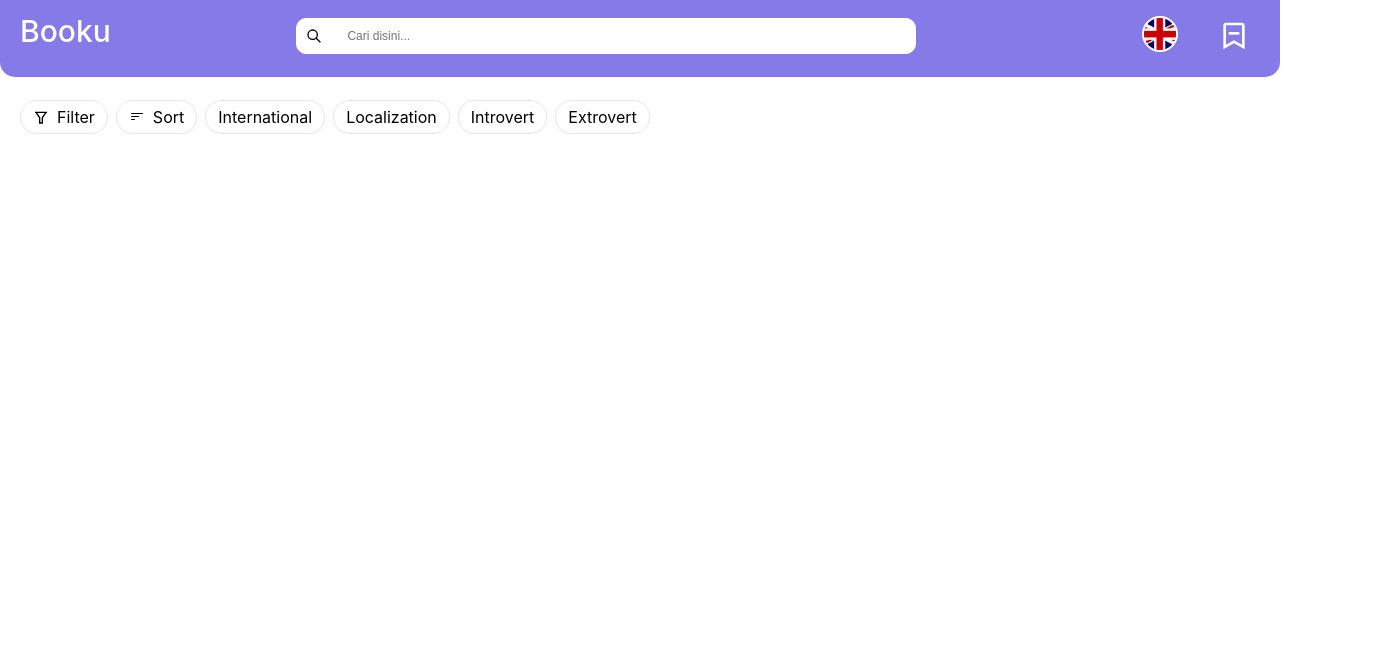
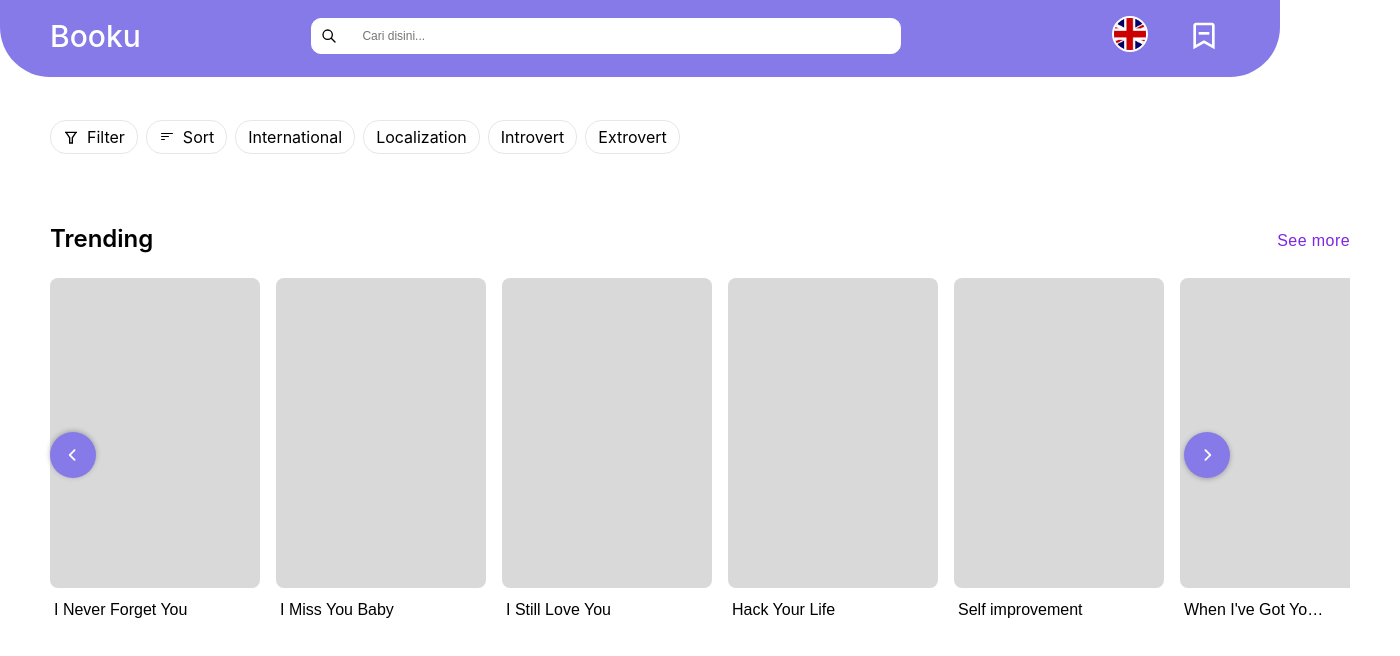
Before and after one commit to ismalzikri/Book-App, a React (Create React App) app: page / in a window 1280 px wide. Shown: the top 656 px of the page, 1400 px wide, since content can reach past the window. Built offline with nearby package versions, Linux system fonts and the light colour scheme.

Commit message:
feat(core features): adding new changes thats idk how to explain

```diff
--- a/src/App.tsx
+++ b/src/App.tsx
@@ -14,7 +14,7 @@ function App() {
   return (
     <>
       { splash ?
-        <SplashScreen text={`Welcome To Booku`} speed={150} />
+        <SplashScreen text={`Welcome To Booku`} speed={120} />
         :
         <Home/>
       }
--- /dev/null
+++ b/src/components/Books/BooksCard/BooksCard.tsx
@@ -0,0 +1,19 @@
+import { WrapCard, Card, Title } from "./BooksCardStyled"
+
+type ListCardType = {
+  id: number;
+  cover: string;
+  title: string;
+}
+
+export const BooksCard = (props: { cardData: ListCardType}) => {
+
+  const { title } = props.cardData
+
+  return (
+    <WrapCard>
+      <Card/>
+      <Title>{title}</Title>
+    </WrapCard>
+  )
+}
--- /dev/null
+++ b/src/components/Books/BooksCard/BooksCardStyled.ts
@@ -0,0 +1,25 @@
+import styled from "styled-components";
+
+export const WrapCard = styled.div`
+  display: flex;
+  flex-direction: column;
+`;
+
+export const Card = styled.div`
+  width: 210px;
+  height: 310px;
+  background: #d9d9d9;
+  border-radius: 8px;
+`;
+
+export const Title = styled.span`
+  font-family: Red Hat Display, sans-serif;
+  font-weight: 500;
+  font-size: 16px;
+  line-height: 130%;
+  white-space: nowrap;
+  overflow: hidden;
+  text-overflow: ellipsis;
+  margin: 12px 4px;
+  max-width: 140px;
+`;
--- a/src/components/Books/BooksList.tsx
+++ b/src/components/Books/BooksList.tsx
@@ -1,7 +1,49 @@
-import { Main } from "./BooksListStyled"
+import { BooksCard } from "./BooksCard/BooksCard";
+import { ReactComponent as ArrowIcon } from "../../assets/svg/arrow.svg";
+import {
+  ContainerList,
+  WrapCardList,
+  WrapTitle,
+  WrapCard,
+  SeeMore,
+  Title,
+  LeftButton,
+  RightButton,
+} from "./BooksListStyled";
 
-export const BooksList = () => {
+type ListProps = {
+  title: string;
+  items: ListCardType[];
+};
+
+type ListCardType = {
+  id: number;
+  cover: string;
+  title: string;
+};
+
+export const BooksList = (props: { listProps: ListProps }) => {
+  const { title, items } = props.listProps;
+
+  const listItem = items.map((item) => {
+    return <BooksCard key={item.id} cardData={item} />;
+  });
+
   return (
-    <Main />
-  )
-}
+    <ContainerList>
+      <LeftButton>
+        <ArrowIcon />
+      </LeftButton>
+      <WrapCard>
+        <WrapTitle>
+          <Title>{title}</Title>
+          <SeeMore>See more</SeeMore>
+        </WrapTitle>
+        <WrapCardList>{listItem}</WrapCardList>
+      </WrapCard>
+      <RightButton>
+        <ArrowIcon />
+      </RightButton>
+    </ContainerList>
+  );
+};
--- a/src/components/Books/BooksListStyled.ts
+++ b/src/components/Books/BooksListStyled.ts
@@ -1,5 +1,95 @@
 import styled from "styled-components";
 
-export const Main = styled.main `
-  margin: 0px auto ;
+export const ContainerList = styled.section `
+  margin-top: 50px;
+  display: flex;
 `
+
+export const WrapCard = styled.div `
+  display: flex;
+  flex-direction: column;
+  overflow:hidden;
+`
+
+export const WrapCardList = styled.div `
+  position: relative;
+  display:flex;
+  gap:1rem;
+`
+
+export const WrapTitle = styled.div `
+  display:flex;
+  align-items: center;
+  justify-content: space-between;
+`
+
+export const Title = styled.h2 `
+  margin-bottom: 25px;
+  font-weight: 600;
+`
+
+export const SeeMore = styled.span `
+  font-size: 16px;
+  color:#7c27e3;
+  cursor:pointer;
+  transition: .3s ease;
+  letter-spacing: calc(14px * .03);
+  font-family: Red Hat Display,sans-serif;
+    &:hover {
+      color:#867AE9;
+    }
+`
+
+export const LeftButton = styled.button `
+  position: absolute;
+  display:flex;
+  align-items:center;
+  background:#867AE9;
+  z-index: 1;
+  height: 46px;
+  width: 46px;
+  left: 50px;
+  top: 110px;
+  bottom:0;
+  margin:auto;
+  outline:none;
+  border:none;
+  cursor:pointer;
+  border-radius:50%;
+  transform: rotate(270deg);
+  box-shadow: 1px 0 5px 0 rgb(49 53 59 / 35%);
+  transition-timing-function: cubic-bezier(0.2,0.64,0.21,1);
+  transition: all 0.5s;
+    &:hover {
+      width:50px;
+      height:50px;
+      left:48px;
+    }
+`
+
+export const RightButton = styled.button `
+  position: absolute;
+  display:flex;
+  align-items:center;
+  background:#867AE9;
+  z-index: 1;
+  height: 46px;
+  width: 46px;
+  right: 50px;
+  top: 110px;
+  bottom:0;
+  margin:auto;
+  outline:none;
+  border:none;
+  cursor:pointer;
+  border-radius:50%;
+  transform: rotate(90deg);
+  box-shadow: 1px 0 5px 0 rgb(49 53 59 / 35%);
+  transition-timing-function: cubic-bezier(0.2,0.64,0.21,1);
+  transition: all 0.5s;
+    &:hover {
+      width:50px;
+      height:50px;
+      right:48px;
+    }
+`
--- a/src/components/Chips/ChipsListStyled.ts
+++ b/src/components/Chips/ChipsListStyled.ts
@@ -2,6 +2,5 @@ import styled from "styled-components";
 
 export const WrapList = styled.section`
   display: flex;
-  padding: 100px 20px;
   white-space: nowrap;
 `
--- a/src/components/Navbar/NavbarStyled.ts
+++ b/src/components/Navbar/NavbarStyled.ts
@@ -6,14 +6,13 @@ export  const Nav = styled.nav `
   align-items: center;
   position:fixed;
   width: 100%;
-  padding: 0px 20px 5px;
+  padding: 0px 50px 5px;
   background: #867AE9;
   box-sizing: border-box;
-  border-radius:0px 0px  15px 15px;
+  border-radius:0px 0px  50px 50px;
 `
 
 export const Logo = styled.span `
-  margin-bottom: 10px;
   font-size: 30px;
   font-weight: 500;
   color: #fff;
--- a/src/components/SplashScreen/SplashScreen.tsx
+++ b/src/components/SplashScreen/SplashScreen.tsx
@@ -7,30 +7,30 @@ type SplashScreenProps = {
 }
 
 export const SplashScreen = ({ text, speed } : SplashScreenProps) => {
-  const [displayTex, setDisplayText] = useState<string>("")
-  const [index, setIndex] = useState<number>(0)
+  const [displayText, setDisplayText] = useState<number>(0)
 
   useEffect(() => {
-    const animKey = setInterval(() => {
-      setIndex((index) => {
-        if(index >= text.length -1) {
-          return index
+    let interval: number
+
+    interval = window.setInterval(() => {
+      setDisplayText((length) => {
+        if(length === text.length) {
+          clearInterval(interval)
+          return length
+        } else {
+          return length + 1
         }
-        return index + 1
-      } )
+      })
     }, speed)
-    return () => {clearInterval(animKey)}
+
+    return () => { clearInterval(interval) }
+
   }, [text, speed])
 
-  useEffect(() => {
-    setDisplayText(
-      (displayTex) => displayTex + text[index]
-    )
-  }, [index, text])
 
   return (
     <Screen>
-     <Title>{displayTex}</Title>
+     <Title>{text.slice(0, displayText)}</Title>
     </Screen>
   )
 }
--- /dev/null
+++ b/src/data/ListTrend.ts
@@ -0,0 +1,40 @@
+export const ListTrend = {
+  title: "Trending",
+  items: [
+    {
+      id: 1,
+      cover: "",
+      title: "I Never Forget You",
+    },
+    {
+      id: 2,
+      cover: "",
+      title: "I Miss You Baby",
+    },
+    {
+      id: 3,
+      cover: "",
+      title: "I Still Love You",
+    },
+    {
+      id: 4,
+      cover: "",
+      title: "Hack Your Life",
+    },
+    {
+      id: 5,
+      cover: "",
+      title: "Self improvement",
+    },
+    {
+      id: 6,
+      cover: "",
+      title: "When I've Got Your Love",
+    },
+    {
+      id: 7,
+      cover: "",
+      title: "Daily Routine",
+    },
+  ],
+};
--- a/src/pages/Home/Home.tsx
+++ b/src/pages/Home/Home.tsx
@@ -1,12 +1,22 @@
-import { BooksList, Navbar } from "../../components"
-import { ChipsList } from "../../components/"
+import { BooksList, Navbar } from "../../components";
+import { ChipsList } from "../../components/";
+import { ListTrend } from "../../data/ListTrend";
+import styled from "styled-components";
+
+const ContainerCard = styled.div`
+  padding: 120px 50px;
+  width:1300px;
+  margin: 0px auto;
+`;
 
 export const Home = () => {
   return (
-    <>
-        <Navbar/>
+    <main>
+      <Navbar />
+      <ContainerCard>
         <ChipsList />
-        <BooksList />
-    </>
-  )
-}
+        <BooksList listProps={ListTrend} />
+      </ContainerCard>
+    </main>
+  );
+};
```
Also changed, not shown: src/assets/svg/arrow.svg (added).
